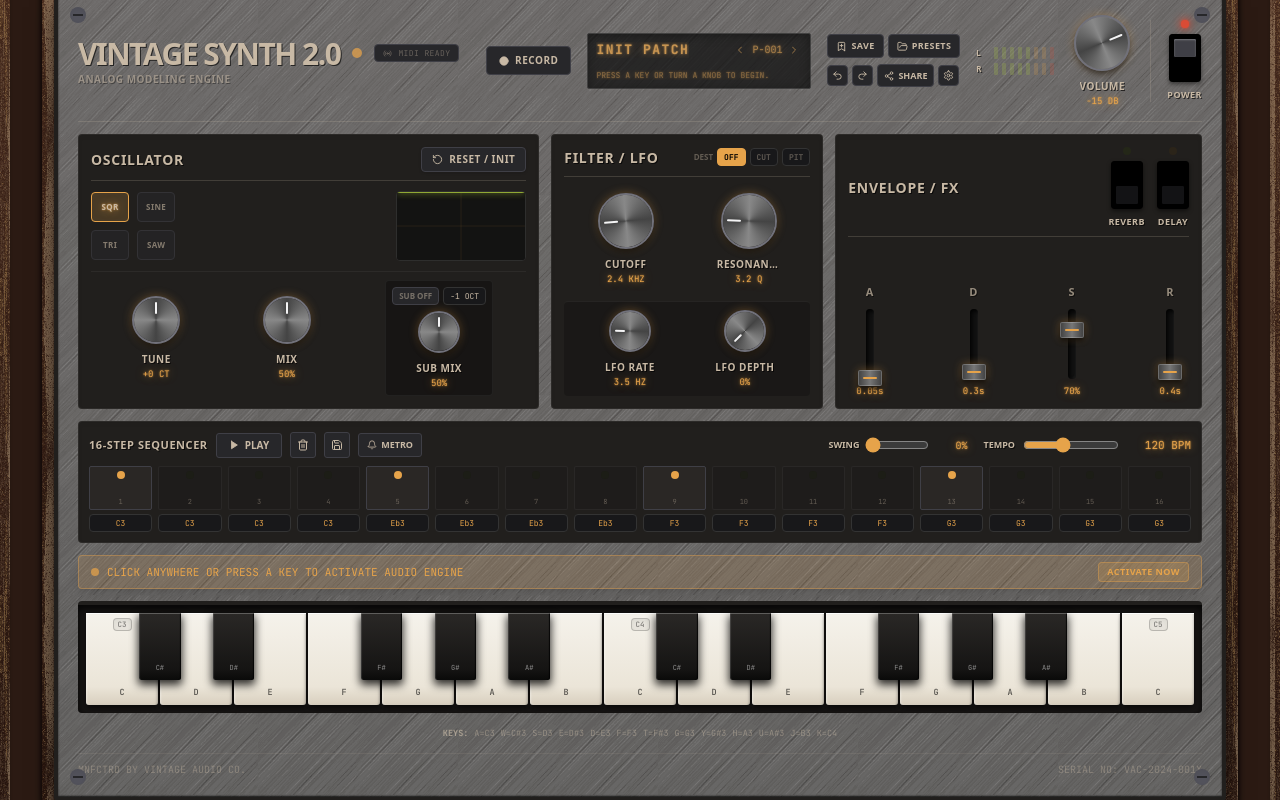
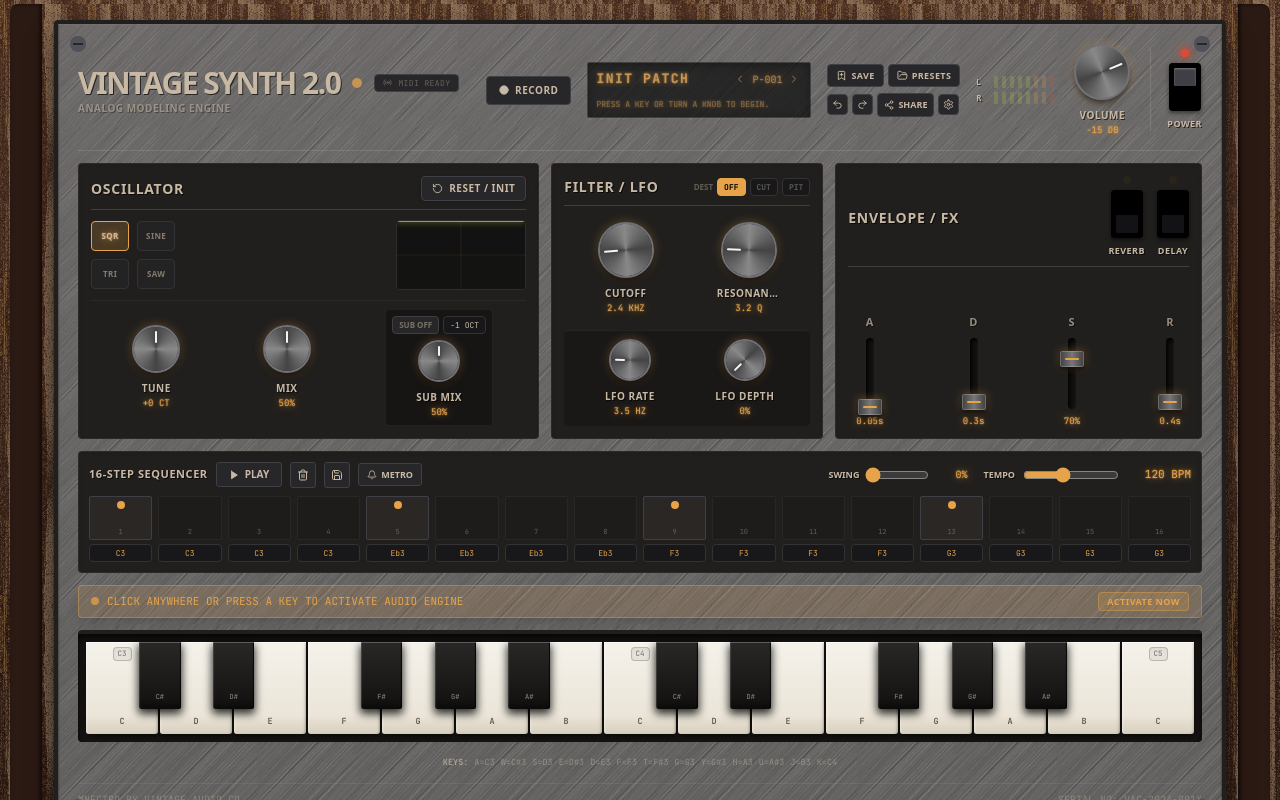
Before and after one commit to Arthurs-excalibur/Analog-Music-Studio, a React (Vite) app: page / in a window 1280 px wide. Built offline with nearby package versions, Linux system fonts and the light colour scheme.

Commit message:
fix: use transform scale with top-center origin to prevent header clipping on phones

```diff
--- a/src/App.tsx
+++ b/src/App.tsx
@@ -75,12 +75,17 @@ export default function App() {
     };
   }, []);
 
+  // Use transform: scale() with top-center origin so the board scales
+  // downward without clipping the header on small phone viewports.
   const zoomStyle: React.CSSProperties =
     instrumentScale < 1
       ? {
-          zoom: instrumentScale,
+          transform: `scale(${instrumentScale})`,
+          transformOrigin: 'top center',
           width: `${DESIGN_WIDTH}px`,
           minWidth: `${DESIGN_WIDTH}px`,
+          // Collapse the visual footprint so the outer container doesn't scroll
+          marginBottom: `-${Math.round(DESIGN_HEIGHT * (1 - instrumentScale))}px`,
         }
       : {
           width: '100%',
@@ -432,8 +437,17 @@ export default function App() {
     );
   }
 
+  // Top padding to visually center the scaled board within the viewport
+  const scaledH = Math.round(DESIGN_HEIGHT * instrumentScale);
+  const topPad = instrumentScale < 1
+    ? Math.max(0, Math.floor((window.innerHeight - scaledH) / 2))
+    : 4;
+
   return (
-    <div className={`w-screen h-screen max-w-screen max-h-screen ${pageBgClass} flex items-center justify-center p-1 md:p-2 overflow-hidden`}>
+    <div
+      className={`w-screen h-screen max-w-screen max-h-screen ${pageBgClass} flex items-start justify-center overflow-hidden`}
+      style={{ paddingTop: `${topPad}px` }}
+    >
       <div style={zoomStyle}>
         {/* Outer Chassis */}
         <div
```
